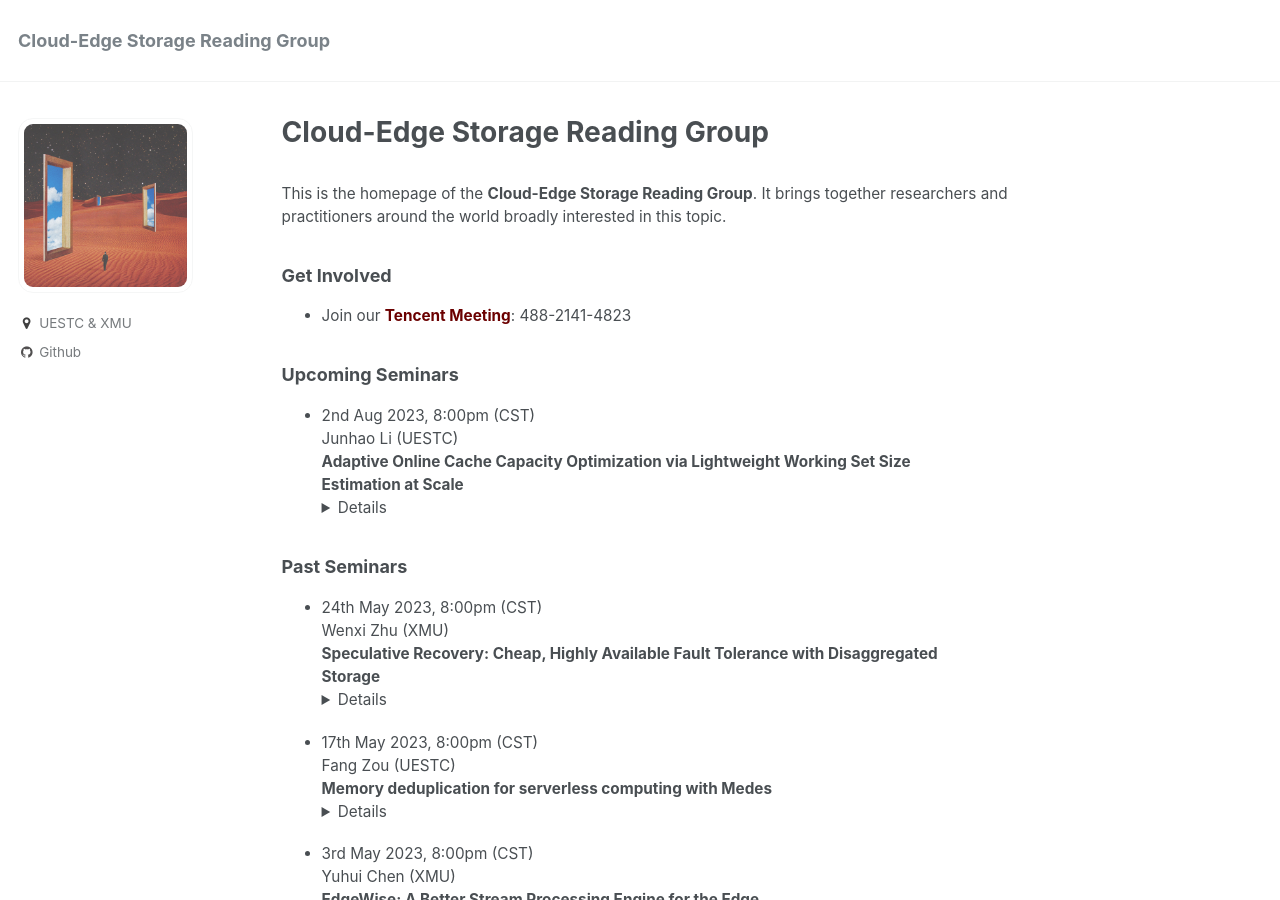
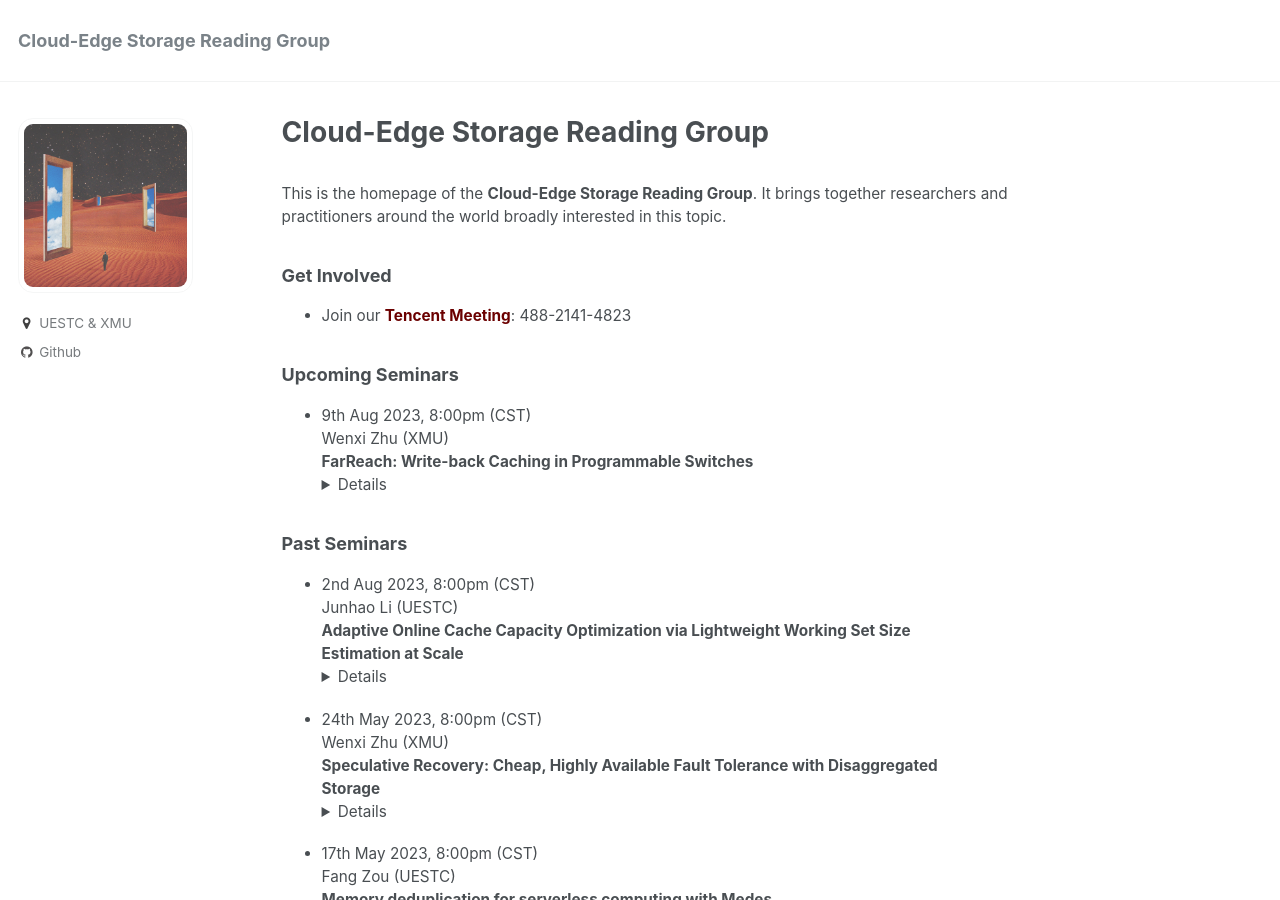
Before and after one commit to J-StrawHat/Cloud-Edge-Storage-reading-group, a Jekyll site: the page built from _pages/about.md, in a window 1280 px wide and 900 px high. Built offline with Jekyll 4.4.1, drawn with Linux system fonts in a browser that asks for light colours.

Commit message:
上传新的研讨信息

```diff
--- a/_pages/about.md
+++ b/_pages/about.md
@@ -14,14 +14,22 @@ title: Cloud-Edge Storage Reading Group
 ### Upcoming Seminars
 
 <span src="" style="float:right;width:100px;height:100px;margin-top:00px">
+- 9th Aug 2023, 8:00pm (CST)
+Wenxi Zhu (XMU) <br>
+**FarReach: Write-back Caching in Programmable Switches**  <details>**Conference:**  ATC ’23<br>
+**Abstract:** Skewed write-intensive key-value storage workloads are increasingly observed in modern data centers, yet they also incur server overloads due to load imbalance. Programmable switches provide viable solutions for realizing load-balanced caching on the I/O path, and hence implementing write-back caching in programmable switches is a natural direction to absorb frequent writes for high write performance. However, enabling in-switch write-back caching is non-trivial, as it not only is challenged by the strict programming rules and limited stateful memory of programmable switches, but also necessitates reliable protection against data loss due to switch failures. We propose FarReach, a new caching framework that supports fast, available, and reliable in-switch write-back caching. FarReach carefully co-designs both the control and data planes for cache management in programmable switches, so as to achieve high data-plane performance with lightweight control-plane management. Experiments on a Tofino switch testbed show that FarReach achieves a throughput gain of up to 6.6× over a state-of-the-art in-switch caching approach under skewed write-intensive workloads.<br>
+**Link:** [https://www.usenix.org/conference/atc23/presentation/sheng](https://www.usenix.org/conference/atc23/presentation/sheng)  <br>
+**Presentation Slides:** [pdf]()</details>
+
+### Past Seminars
+
+<span src="" style="float:right;width:100px;height:100px;margin-top:00px">
 - 2nd Aug 2023, 8:00pm (CST)
 Junhao Li (UESTC) <br>
 **Adaptive Online Cache Capacity Optimization via Lightweight Working Set Size Estimation at Scale**  <details>**Conference:**  ATC ’23<br>
 **Abstract:** Big data applications extensively use cache techniques to accelerate data access. A key challenge for improving cache utilization is provisioning a suitable cache size to fit the dynamic working set size (WSS) and understanding the related item repetition ratio (IRR) of the trace. We propose Cuki, an approximate data structure for efficiently estimating online WSS and IRR for variable-size item access with proven accuracy guarantee. Our solution is cache-friendly, thread-safe, and light-weighted in design. Based on that, we design an adaptive online cache capacity tuning mechanism. Moreover, Cuki can also be adapted to accurately estimate the cache miss ratio curve (MRC) online. We built Cuki as a lightweight plugin of the widely-used distributed file caching system Alluxio. Evaluation results show that Cuki has higher accuracy than four state-of-the-art algorithms by over an order of magnitude and with better stability in performance. The end-to-end data access experiments show that the adaptive cache tuning framework using Cuki reduces the table querying latency by 79% and improves the file reading throughput by 29% on average. Compared with the cutting-edge MRC approach, Cuki uses less memory and improves accuracy by around 73% on average. Cuki is deployed on one of the world’s largest social platforms to run the Presto query workloads.<br>
 **Link:** [https://www.usenix.org/conference/atc23/presentation/gu](https://www.usenix.org/conference/atc23/presentation/gu)  <br>
 **Presentation Slides:** [pdf]()</details>
-
-### Past Seminars
 
 <span src="" style="float:right;width:100px;height:100px;margin-top:00px">
 - 24th May 2023, 8:00pm (CST)
```
